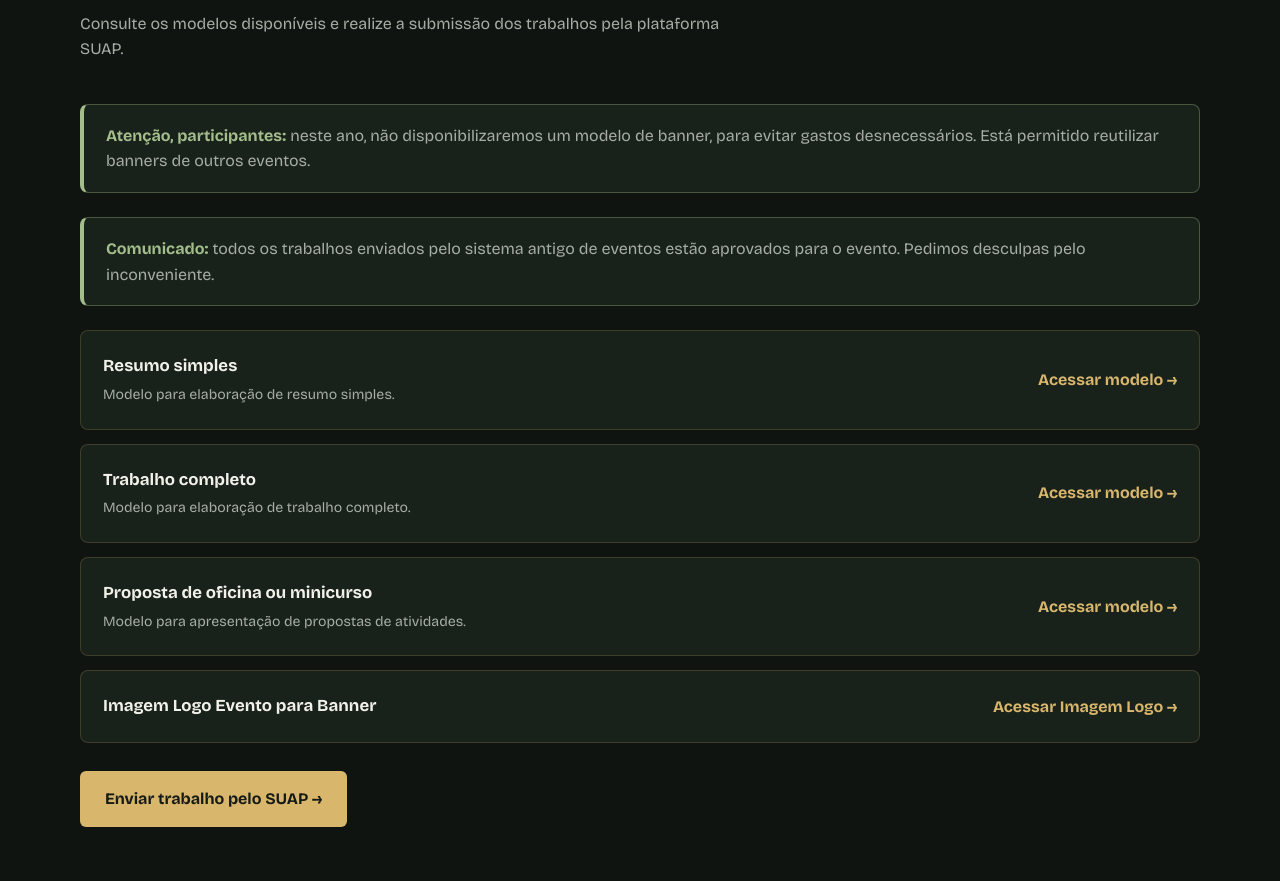
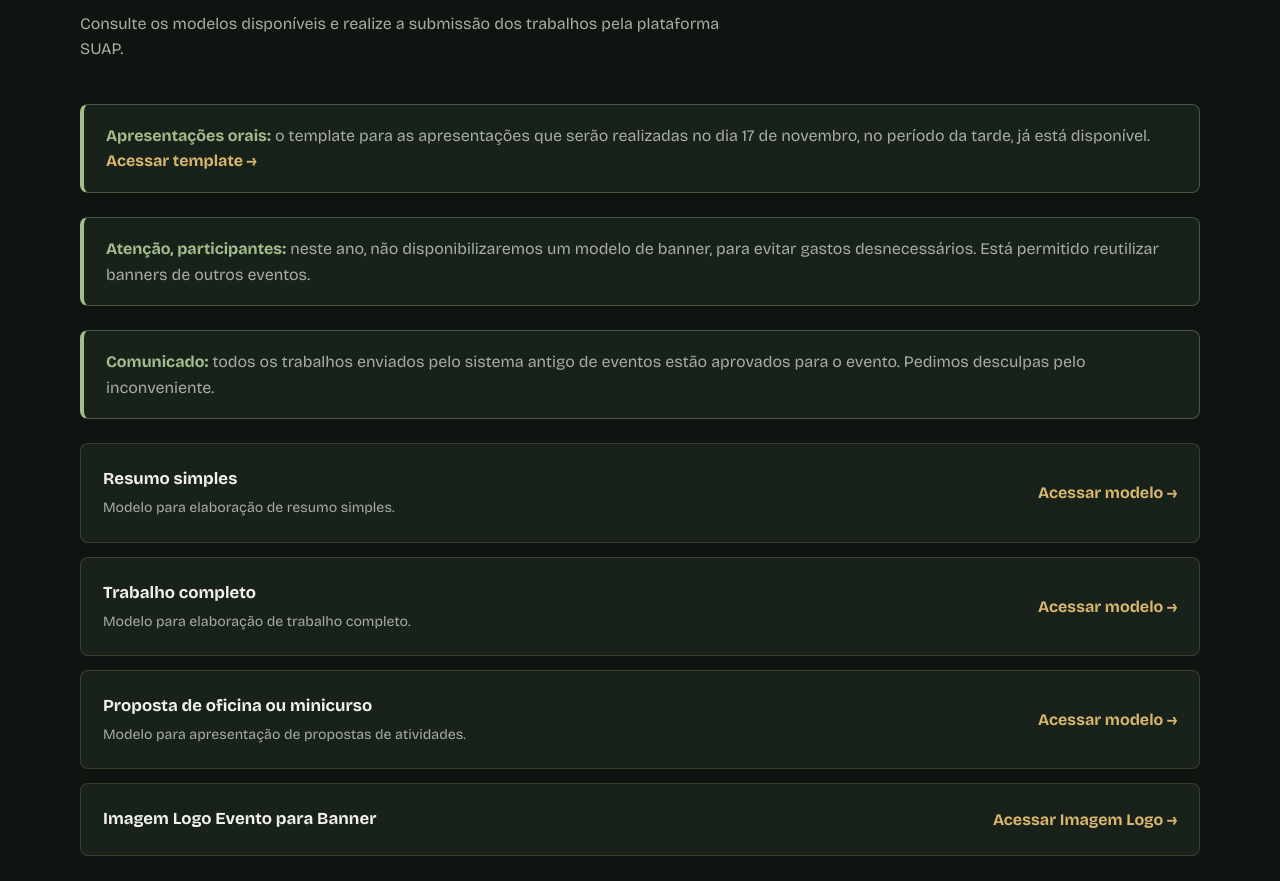
Before and after one commit to PeraltaRP/CEPEx2026, a plain HTML site: page index.html in a window 1280 px wide. Shown: the part 2403-3284 px from the top of the page. Drawn offline with nearby package versions, Linux system fonts and the light colour scheme.

Commit message:
template disponivel

```diff
--- a/index.html
+++ b/index.html
@@ -633,6 +633,20 @@
       </div>
 
       <p class="notice">
+        <strong>Apresentações orais:</strong>
+        o template para as apresentações que serão realizadas no dia 17 de novembro,
+        no período da tarde, já está disponível.
+        <a
+          class="document-link"
+          href="https://docs.google.com/presentation/d/1rZzkmk12gtV2n1n3tN9KI8zfuF3SK8JP/edit?usp=sharing&ouid=115157750647686975113&rtpof=true&sd=true"
+          target="_blank"
+          rel="noopener"
+        >
+          Acessar template →
+        </a>
+      </p>
+
+      <p class="notice">
         <strong>Atenção, participantes:</strong>
         neste ano, não disponibilizaremos um modelo de banner, para evitar
         gastos desnecessários. Está permitido reutilizar banners de outros eventos.
```
